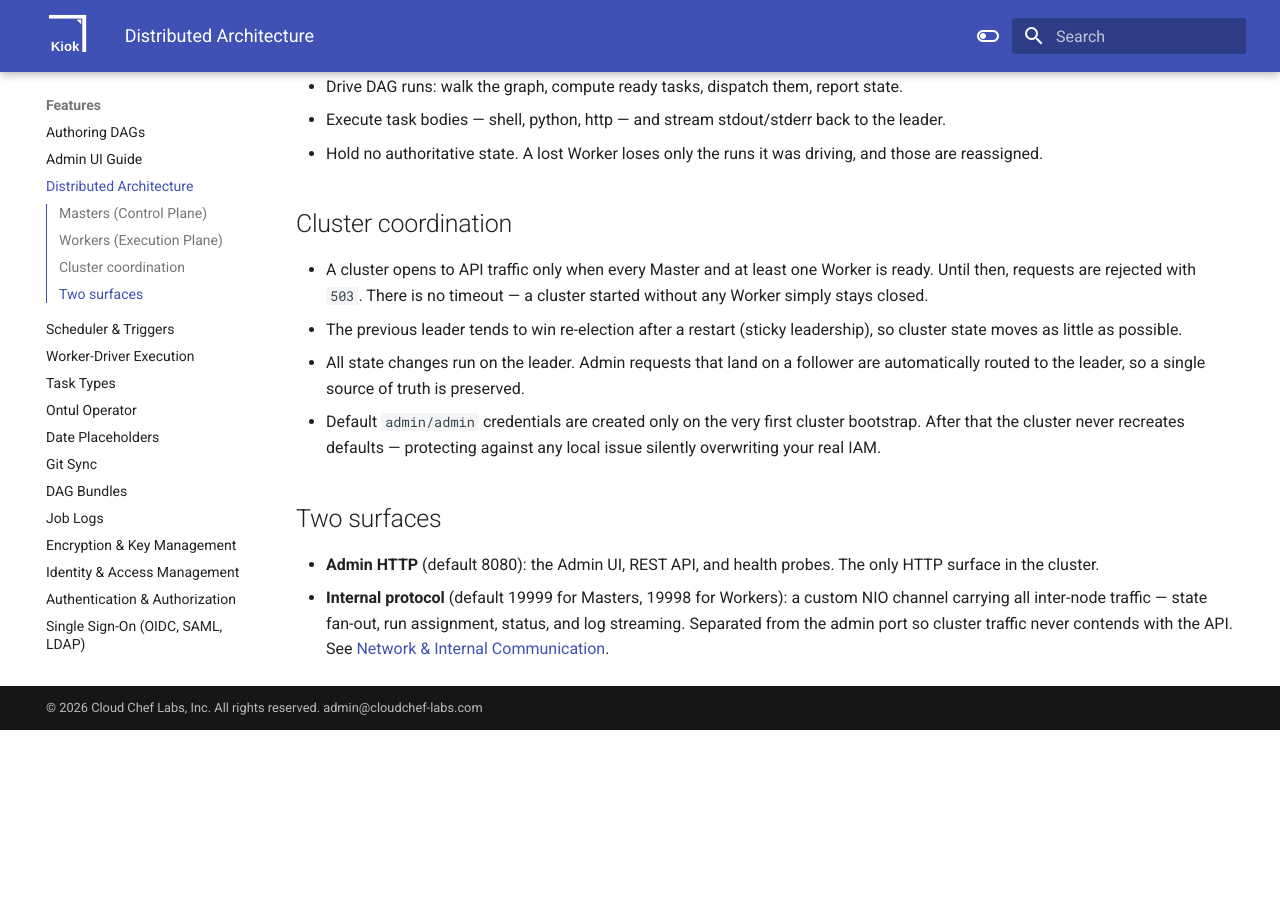
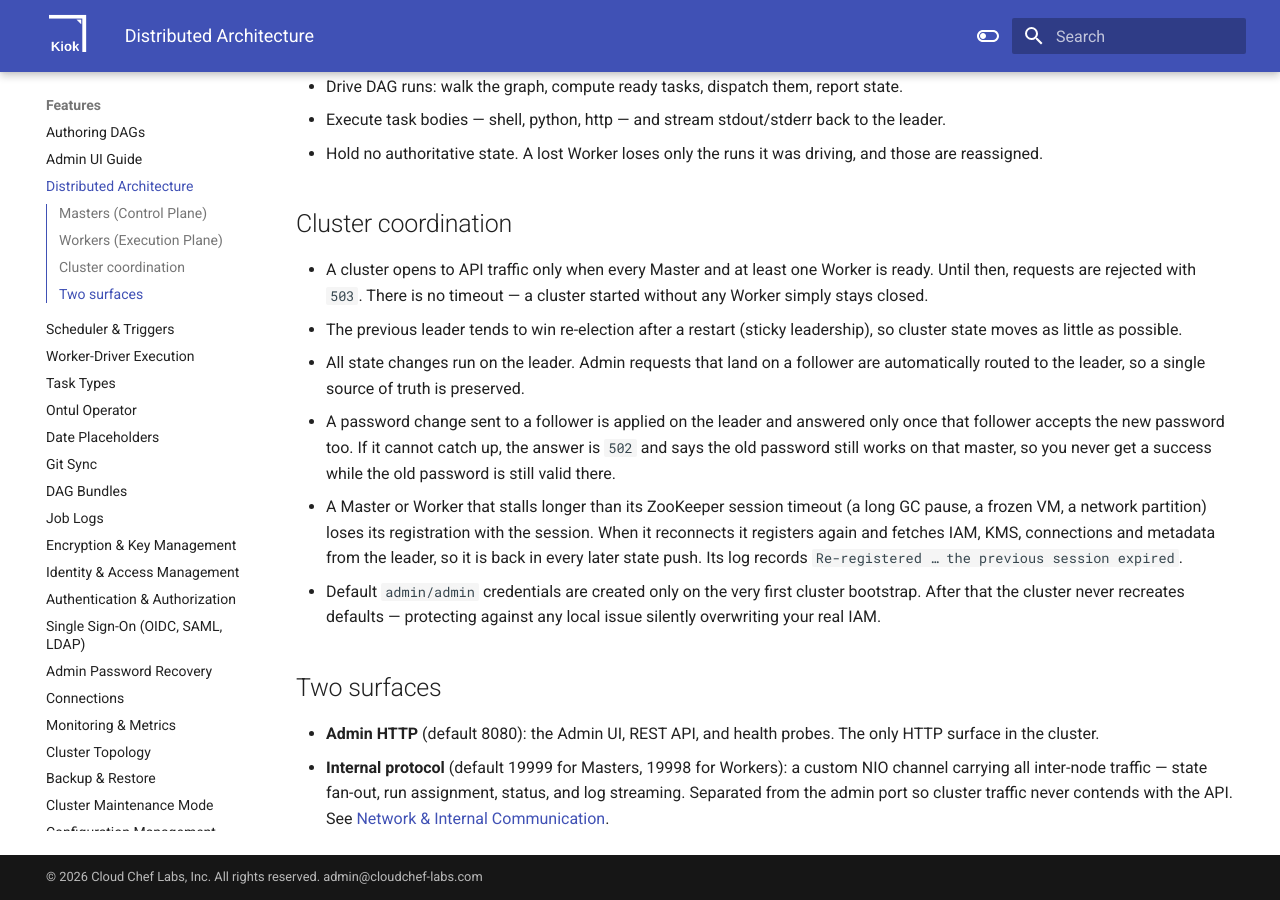
Before and after one commit to cloudcheflabs/kiok-docs, an MkDocs documentation site: the page built from docs/features/distributed-architecture.md, in a window 1280 px wide and 900 px high, scrolled down 504 px. Built offline with MkDocs 1.6.1 and Material for MkDocs 9.7.7, drawn with Linux system fonts in a browser that asks for light colours; the version menu is left out; before the commit the page ends 1234 px from its top, so only the background shows below that.

Commit message:
docs: password change on a follower is confirmed there; nodes re-register after a ZooKeeper session loss
Co-Authored-By: Claude Opus 5.5 <noreply@anthropic.com>

```diff
--- a/docs/features/distributed-architecture.md
+++ b/docs/features/distributed-architecture.md
@@ -19,6 +19,8 @@ kiok separates the control/coordination plane from the execution plane so the tw
 - A cluster opens to API traffic only when every Master and at least one Worker is ready. Until then, requests are rejected with `503`. There is no timeout — a cluster started without any Worker simply stays closed.
 - The previous leader tends to win re-election after a restart (sticky leadership), so cluster state moves as little as possible.
 - All state changes run on the leader. Admin requests that land on a follower are automatically routed to the leader, so a single source of truth is preserved.
+- A password change sent to a follower is applied on the leader and answered only once that follower accepts the new password too. If it cannot catch up, the answer is `502` and says the old password still works on that master, so you never get a success while the old password is still valid there.
+- A Master or Worker that stalls longer than its ZooKeeper session timeout (a long GC pause, a frozen VM, a network partition) loses its registration with the session. When it reconnects it registers again and fetches IAM, KMS, connections and metadata from the leader, so it is back in every later state push. Its log records `Re-registered … the previous session expired`.
 - Default `admin/admin` credentials are created only on the very first cluster bootstrap. After that the cluster never recreates defaults — protecting against any local issue silently overwriting your real IAM.
 
 ## Two surfaces
```
